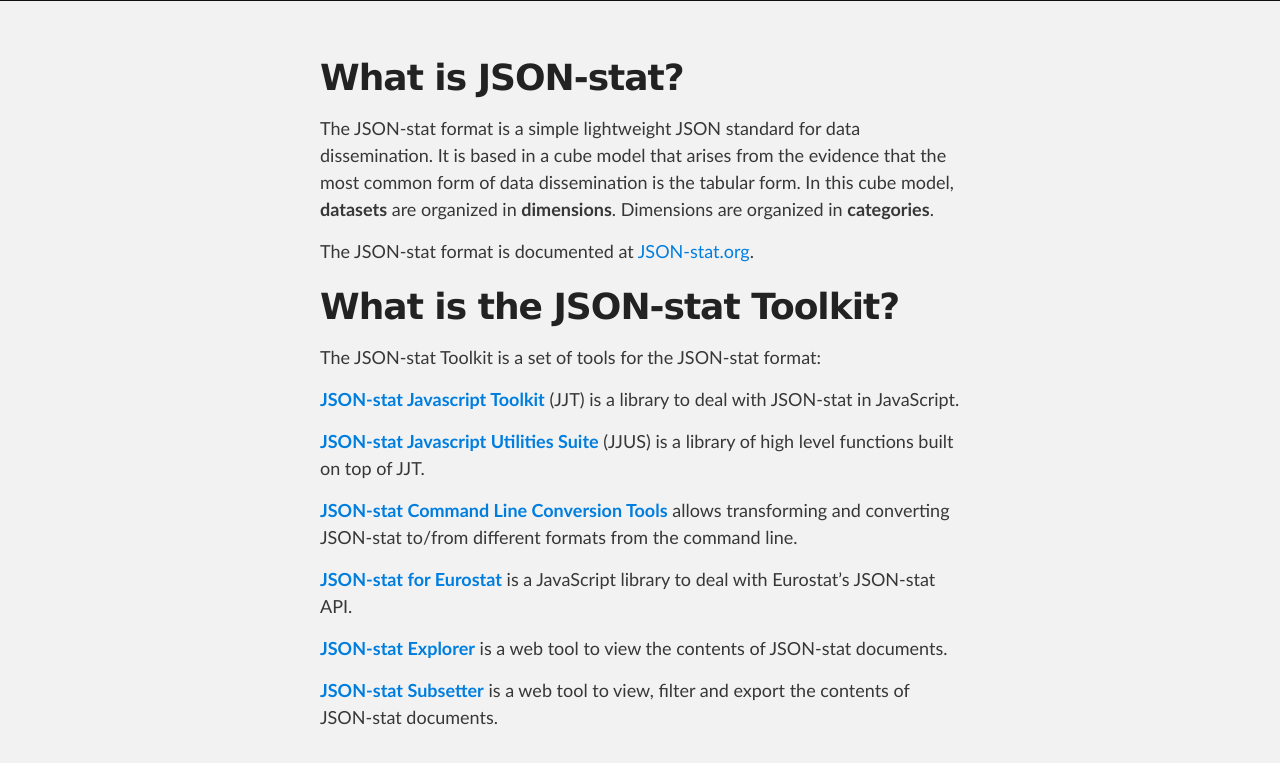
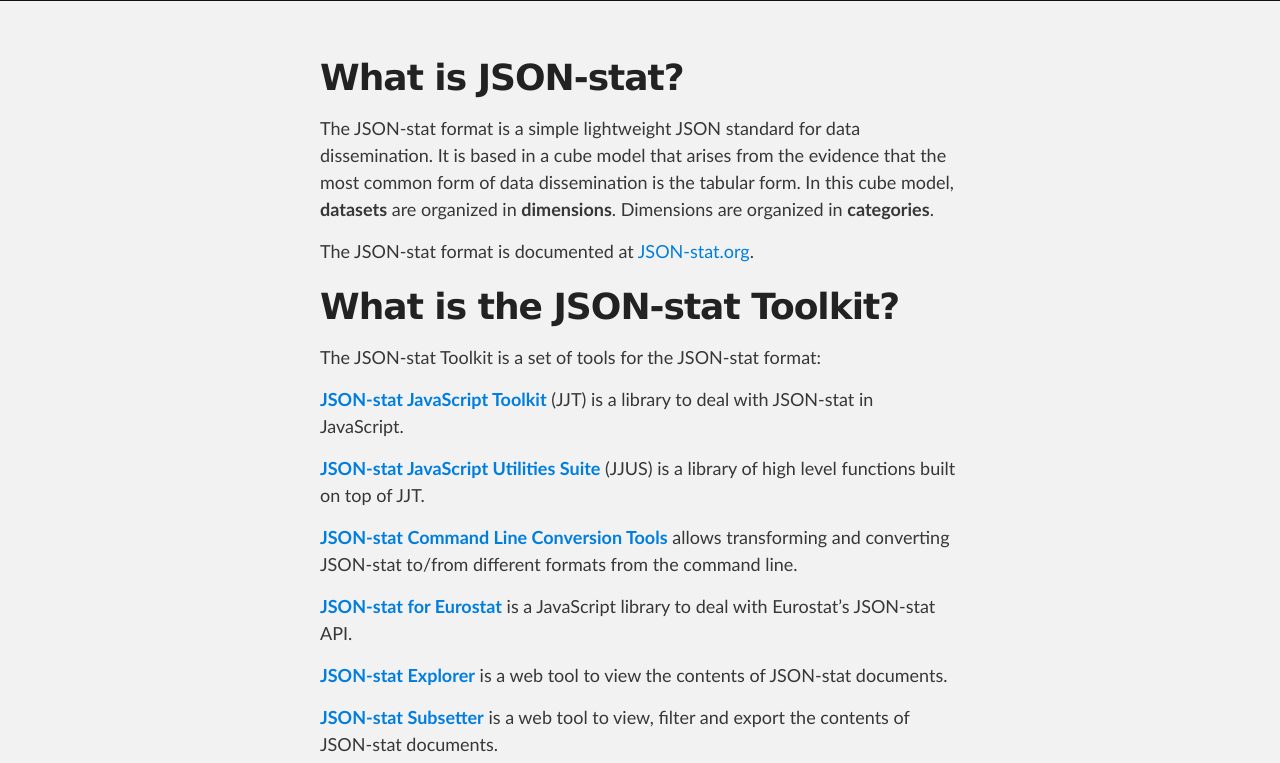
Before and after one commit to badosa/JSON-stat, a Jekyll site: the page built from index.md, in a window 1280 px wide, cut to the strip 138-901 px from the top of the page. Built offline with Jekyll 4.4.1, drawn with Linux system fonts in a browser that asks for light colours; some web fonts are replaced.

```diff
--- a/index.md
+++ b/index.md
@@ -14,9 +14,9 @@ The JSON-stat format is documented at [JSON-stat.org](https://json-stat.org/form
 
 The JSON-stat Toolkit is a set of tools for the JSON-stat format:
 
-**[JSON-stat Javascript Toolkit](https://www.npmjs.com/package/jsonstat)** (JJT) is a library to deal with JSON-stat in JavaScript.
+**[JSON-stat JavaScript Toolkit](https://www.npmjs.com/package/jsonstat)** (JJT) is a library to deal with JSON-stat in JavaScript.
 
-**[JSON-stat Javascript Utilities Suite](https://www.npmjs.com/package/jsonstat-utils)** (JJUS) is a library of high level functions built on top of JJT.
+**[JSON-stat JavaScript Utilities Suite](https://www.npmjs.com/package/jsonstat-utils)** (JJUS) is a library of high level functions built on top of JJT.
 
 **[JSON-stat Command Line Conversion Tools](https://www.npmjs.com/package/jsonstat-conv)** allows transforming and converting JSON-stat to/from different formats from the command line.
 
```
